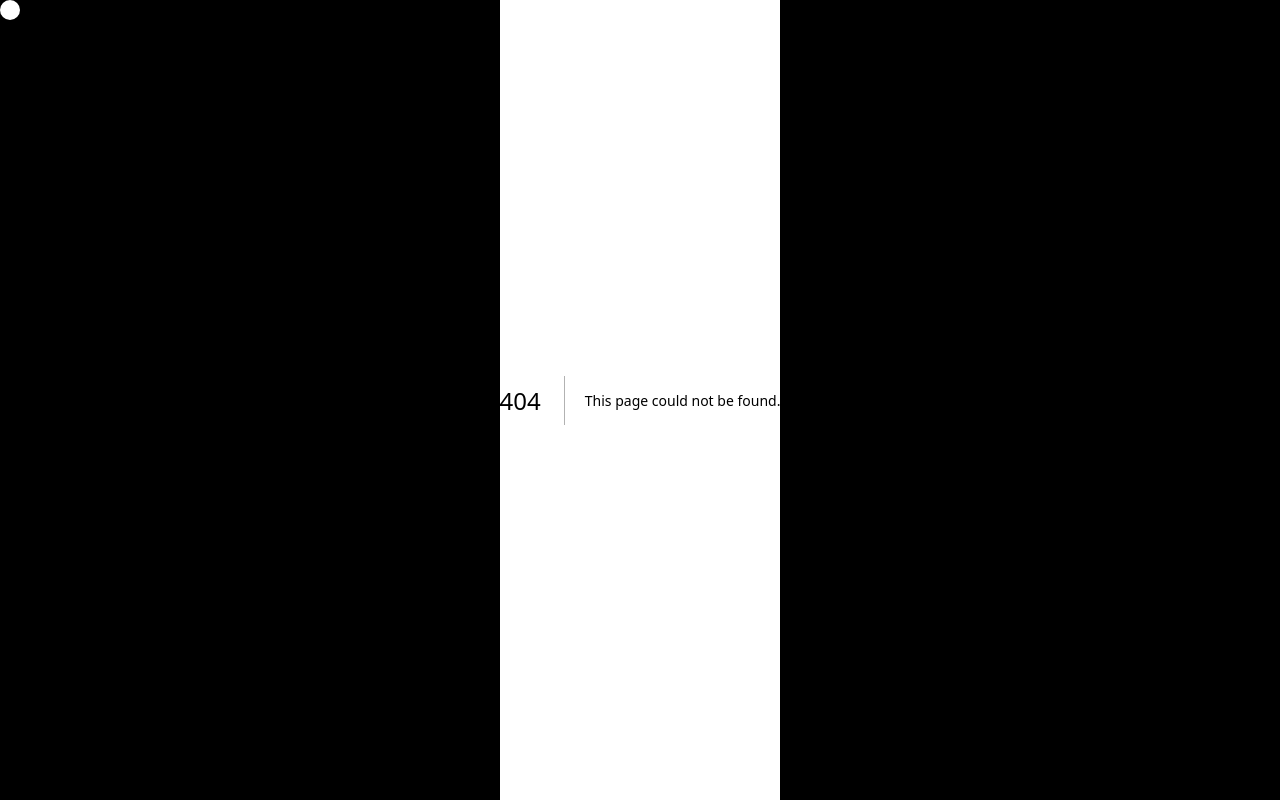
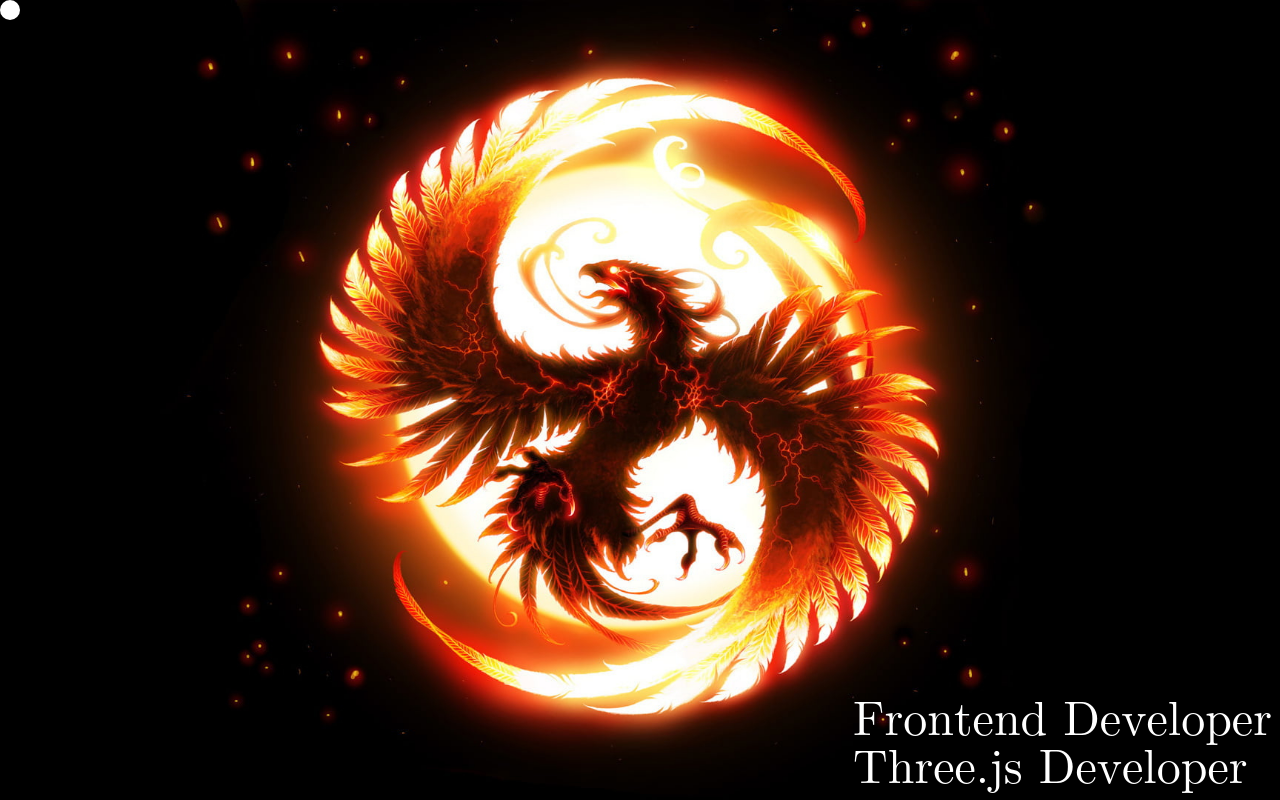
Before and after one commit to karimselim/Karim-selim, a Next.js app: page /LandingPage in a window 1280 px wide. Before the commit this address had no page. Built offline with nearby package versions, Linux system fonts and the light colour scheme.

Commit message:
creating the landing page

```diff
--- a/components/Loader.jsx
+++ b/components/Loader.jsx
@@ -65,14 +65,14 @@ function Loader() {
   }, []);
 
   return (
-    <div className="contain relative h-screen w-screen bg-black">
+    <div className="contain relative h-screen w-screen bg-[#020001]">
       <div
         className="loadings bg-red-700 h-screen w-screen absolute text-white pointer-events-none top-0 left-0 right-0 bottom-0 opacity-[1]"
         ref={loading}
       >
         <div className="loader absolute flex top-1/2 left-1/2 bg-white w-[250px] h-[35px] transform translate-x-[-50%] translate-y-[-50%]">
-          <div className="bar h-[35px] overflow-hidden loader1 relative bg-black w-[170px]"></div>
-          <div className="bar  h-[35px] overflow-hidden loader2  relative bg-black w-[80px]"></div>
+          <div className="bar h-[35px] overflow-hidden loader1 relative bg-[#020001] w-[170px]"></div>
+          <div className="bar  h-[35px] overflow-hidden loader2  relative bg-[#020001] w-[80px]"></div>
         </div>
 
         <div
--- /dev/null
+++ b/components/Main.jsx
@@ -0,0 +1,14 @@
+import React from "react";
+
+const Main = () => {
+  return (
+    <div className="main w-screen h-screen bg-[#020001] bg-landing bg-cover bg-center">
+      <div className="text absolute bottom-2 right-2 text-white text-5xl">
+        <h2 className="view">Frontend Developer</h2>
+        <h2>Three.js Developer</h2>
+      </div>
+    </div>
+  );
+};
+
+export default Main;
--- a/components/index.js
+++ b/components/index.js
@@ -1 +1,2 @@
-export { default as Cursor } from './Cursor';
+export { default as Cursor } from "./Cursor";
+export { default as Main } from "./Main";
--- a/package.json
+++ b/package.json
@@ -12,7 +12,9 @@
     "gsap": "^3.12.5",
     "next": "15.0.4",
     "react": "^19.0.0",
-    "react-dom": "^19.0.0"
+    "react-dom": "^19.0.0",
+    "scrolltrigger": "^1.0.1",
+    "splitting": "^1.1.0"
   },
   "devDependencies": {
     "eslint": "^8",
--- /dev/null
+++ b/pages/LandingPage.jsx
@@ -0,0 +1,12 @@
+import { Main } from "@/components";
+import React from "react";
+
+const LandingPage = () => {
+  return (
+    <>
+      <Main />
+    </>
+  );
+};
+
+export default LandingPage;
--- a/pages/index.jsx
+++ b/pages/index.jsx
@@ -1,15 +1,27 @@
+import { useState, useEffect } from "react";
 import Loader from "@/components/Loader";
 import Head from "next/head";
-
-console.log("karim selim");
+import LandingPage from "./LandingPage";
 
 export default function Home() {
+  // State to control the loader visibility
+  const [loading, setLoading] = useState(true);
+
+  useEffect(() => {
+    const timer = setTimeout(() => {
+      setLoading(false);
+    }, 7800);
+
+    return () => clearTimeout(timer);
+  }, []);
+
   return (
     <>
       <Head>
-        <title>Phoenix Nation</title>
+        <title>Karim | Phoenix Nation</title>
       </Head>
-      <Loader />
+      {loading ? <Loader /> : <LandingPage />}
+      {/* <LandingPage /> */}
     </>
   );
 }
--- a/styles/globals.css
+++ b/styles/globals.css
@@ -6,6 +6,7 @@ html,
 body {
   cursor: none;
   background-color: black;
+  color: white;
   padding: 0;
   margin: 0;
   box-sizing: content-box;
@@ -63,3 +64,7 @@ a:-webkit-any-link {
   text-decoration: none;
   font-weight: 700;
 }
+
+h2 {
+  font-family: math;
+}
--- a/tailwind.config.js
+++ b/tailwind.config.js
@@ -11,6 +11,9 @@ module.exports = {
         background: "var(--background)",
         foreground: "var(--foreground)",
       },
+      backgroundImage: {
+        landing: "url('/assets/imgs/twenty.jpg')",
+      },
     },
   },
   plugins: [],
```
Also changed, not shown: 1 other file (tests, documents, lock files or other folders).
